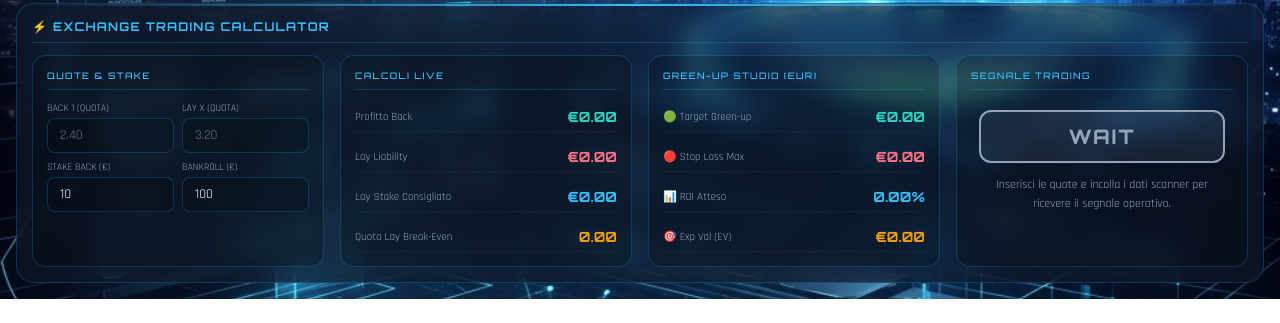
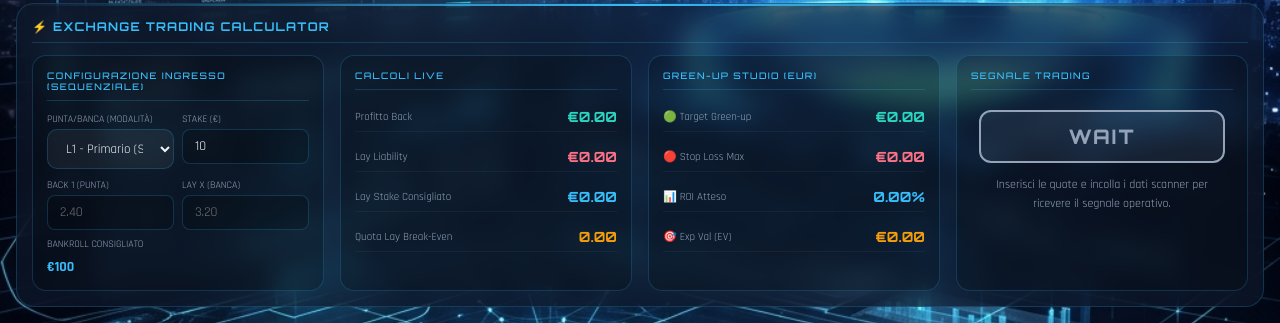
Before and after one commit to crraffo52-afk/founder-engine-v9, a website: page index.html in a window 1280 px wide. Shown: the part 1609-1932 px from the top of the page. Before the commit the page ends 1908 px from the top, so only its background shows below. Drawn offline with Linux system fonts and the light colour scheme.

Commit message:
feat: implement OMNI-DYNAMIC multi-entry hub with auto-suggesting strategy layers

```diff
--- a/index.html
+++ b/index.html
@@ -125,23 +125,38 @@
 
           <!-- INPUTS -->
           <div class="ex-block">
-            <div class="ex-label">QUOTE & STAKE</div>
+            <div class="ex-label">CONFIGURAZIONE INGRESSO (SEQUENZIALE)</div>
             <div class="ex-row">
-              <div>
-                <label>Back 1 (quota)</label>
-                <input id="b1" type="number" step="0.01" placeholder="2.40">
+              <div style="flex: 2;">
+                <label>Punta/Banca (Modalità)</label>
+                <select id="entryType" onchange="updateExchangeCalc()">
+                  <option value="PRIMARY">L1 - Primario (Standard)</option>
+                  <option value="RECOVERY">L2 - Recupero (Recovery)</option>
+                  <option value="SCALP">L3 - Scalp / Cashout</option>
+                  <option value="HEDGE">L4 - Copertura (Hedge)</option>
+                </select>
               </div>
               <div>
-                <label>Lay X (quota)</label>
-                <input id="lx" type="number" step="0.01" placeholder="3.20">
+                <label>Stake (€)</label>
+                <input id="stake" type="number" step="0.5" value="10" oninput="updateExchangeCalc()">
+              </div>
+              <div id="recoveryBox" style="display:none;">
+                <label style="color:var(--danger)">Perdita Precedente (€)</label>
+                <input id="prevLoss" type="number" step="0.1" value="0" oninput="updateExchangeCalc()">
+              </div>
+            </div>
+            <div class="ex-row" style="margin-top:10px;">
+              <div>
+                <label>Back 1 (Punta)</label>
+                <input id="b1" type="number" step="0.01" placeholder="2.40" oninput="updateExchangeCalc()">
               </div>
               <div>
-                <label>Stake Back (€)</label>
-                <input id="stake" type="number" step="0.5" value="10">
+                <label>Lay X (Banca)</label>
+                <input id="lx" type="number" step="0.01" placeholder="3.20" oninput="updateExchangeCalc()">
               </div>
               <div>
-                <label>Bankroll (€)</label>
-                <input id="bank" type="number" value="100">
+                <label>Bankroll Consigliato</label>
+                <div id="calcBankroll" style="font-size:14px; font-weight:700; color:var(--accent); margin-top:8px;">€100</div>
               </div>
             </div>
           </div>
--- a/main.js
+++ b/main.js
@@ -562,36 +562,53 @@ function updateStrategicGuide(data, metrics = {}) {
 function updateExchangeCalc() {
   const b1 = parseFloat(byId('b1')?.value) || 0;
   const lx = parseFloat(byId('lx')?.value) || 0;
-  const stake = parseFloat(byId('stake')?.value) || 0;
-  const bank = parseFloat(byId('bank')?.value) || 100;
+  const stakeValue = parseFloat(byId('stake')?.value) || 10;
+  const type = byId('entryType')?.value || 'PRIMARY';
+  const prevLoss = parseFloat(byId('prevLoss')?.value) || 0;
 
-  if (!b1 || !lx || !stake) return;
+  const recBox = byId('recoveryBox');
+  if (recBox) recBox.style.display = type === 'RECOVERY' ? 'block' : 'none';
 
-  const commission = 0.05; // 5% Betfair base commission
+  if (!b1 || !lx) return;
 
-  // Core exchange calculations
-  const grossProfit = stake * (b1 - 1);
+  const commission = 0.05;
+  let activeStake = stakeValue;
+
+  if (type === 'RECOVERY' && prevLoss > 0) {
+    activeStake = parseFloat((prevLoss / ((b1 - 1) * (1 - commission))).toFixed(2));
+    byId('stake').value = activeStake;
+  }
+
+  const grossProfit = activeStake * (b1 - 1);
   const backProfit = parseFloat((grossProfit * (1 - commission)).toFixed(2));
+  const layStake = parseFloat(((activeStake * b1) / lx).toFixed(2));
+  const layLiability = parseFloat((layStake * (lx - 1)).toFixed(2));
+  const breakEven = parseFloat((b1 * activeStake / (activeStake + backProfit) + 1).toFixed(2));
 
-  const layStake = parseFloat(((stake * b1) / lx).toFixed(2));
-  const layLiability = parseFloat((layStake * (lx - 1)).toFixed(2));
+  const greenTarget = parseFloat((backProfit * 0.35).toFixed(2));
+  const stopLoss = parseFloat((activeStake * 0.15).toFixed(2));
+  const roi = parseFloat(((backProfit / activeStake) * 100).toFixed(1));
 
-  // Break-Even considering commission
-  const breakEven = parseFloat((b1 * stake / (stake + backProfit) + 1).toFixed(2));
+  const impliedProb = b1 > 0 ? 1 / b1 : 0;
+  const trueProb = impliedProb * 0.95;
+  const ev = parseFloat(((trueProb * backProfit) - ((1 - trueProb) * activeStake)).toFixed(2));
 
-  // Precision Green-up targets (35% target, 15% strict SL)
-  const greenTarget = parseFloat((backProfit * 0.35).toFixed(2));
-  const stopLoss = parseFloat((stake * 0.15).toFixed(2)); // Strict 15% liability stop
-  const roi = parseFloat(((backProfit / stake) * 100).toFixed(1));
+  byId('calcBackProfit').textContent = `€${backProfit}`;
+  byId('calcLayLiability').textContent = `€${layLiability}`;
+  byId('calcLayStake').textContent = `€${layStake}`;
+  byId('calcBreakEven').textContent = breakEven.toFixed(2);
+  byId('calcGreenTarget').textContent = `€${greenTarget}`;
+  byId('calcStopLoss').textContent = `-€${stopLoss}`;
+  byId('calcROI').textContent = `${roi}%`;
+  byId('calcEV').textContent = ev >= 0 ? `+€${ev}` : `-€${Math.abs(ev)}`;
 
-  // Precision EV Calculation (True Odds simulation)
-  const impliedProb = b1 > 0 ? 1 / b1 : 0;
-  const marginAdjustment = 0.95; // Account for market efficiency
-  const trueProb = impliedProb * marginAdjustment;
-  const ev = parseFloat(((trueProb * backProfit) - ((1 - trueProb) * stake)).toFixed(2));
+  const recBank = Math.max(100, Math.ceil(layLiability * 5));
+  const bankEl = byId('calcBankroll');
+  if (bankEl) bankEl.textContent = `€${recBank}`;
 
-  // Update UI
-  byId('calcBackProfit').textContent = `€${backProfit}`;
+  updateExchangeSignal(b1, lx, backProfit, layLiability, ev);
+}
+`;
   byId('calcLayLiability').textContent = `€${layLiability}`;
   byId('calcLayStake').textContent = `€${layStake}`;
   byId('calcBreakEven').textContent = breakEven.toFixed(2);
@@ -687,6 +704,7 @@ function runAnalysis() {
   }
 
   updateExchangeCalc();
+  if (typeof autoSuggestLayer === 'function') autoSuggestLayer(data);
 
   if (data.home) {
     const oddsInfo = data.odds ? ` | Back1: ${data.odds.back1} / LayX: ${data.odds.layX}` : '';
@@ -1463,3 +1481,22 @@ window.parseRawScannerData = function() {
     }
   }, 100);
 };
+
+
+window.autoSuggestLayer = function(data) {
+  const typeEl = byId('entryType');
+  const min = data.minute || 0;
+  const totalGoals = (data.gh || 0) + (data.ga || 0);
+
+  if (totalGoals === 0 && min >= 15 && min <= 35) {
+    typeEl.value = 'PRIMARY';
+  } else if (totalGoals > 0 && min >= 75) {
+    typeEl.value = 'SCALP';
+  } else if (totalGoals > 0 && min < 75) {
+    typeEl.value = 'RECOVERY';
+  } else {
+    typeEl.value = 'PRIMARY';
+  }
+
+  if (typeof updateExchangeCalc === 'function') updateExchangeCalc();
+};
```
